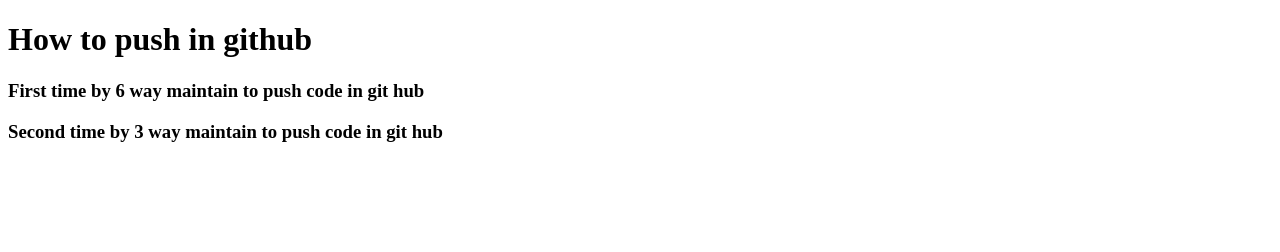
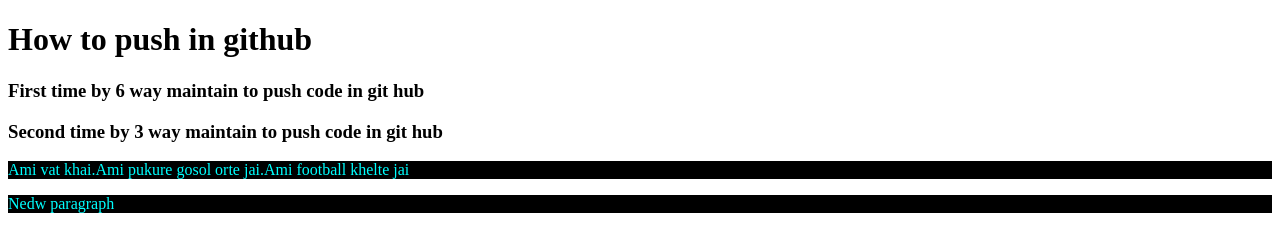
Before and after one commit to 0OmarFaruk/Omar, a plain HTML site: page index.html in a window 1280 px wide. Drawn offline with Linux system fonts and the light colour scheme.

Commit message:
Add file

```diff
--- a/index.html
+++ b/index.html
@@ -5,11 +5,14 @@
     <meta http-equiv="X-UA-Compatible" content="IE=edge">
     <meta name="viewport" content="width=device-width, initial-scale=1.0">
     <title>My Second github ripo</title>
+    <link rel="stylesheet" href="style.css">
 </head>
 <body>
     <h1>How to push in github</h1>
     <h3>First time by 6 way maintain to push code in git hub  </h3>
     <h3>Second time by 3 way maintain to push code in git hub</h3>
+    <p>Ami vat khai.Ami pukure gosol orte jai.Ami football khelte jai </p>
+    <p>Nedw paragraph</p>
 
 </body>
 </html>
--- /dev/null
+++ b/style.css
@@ -0,0 +1,4 @@
+p{
+    color: aqua;
+    background-color: black;
+}
```
